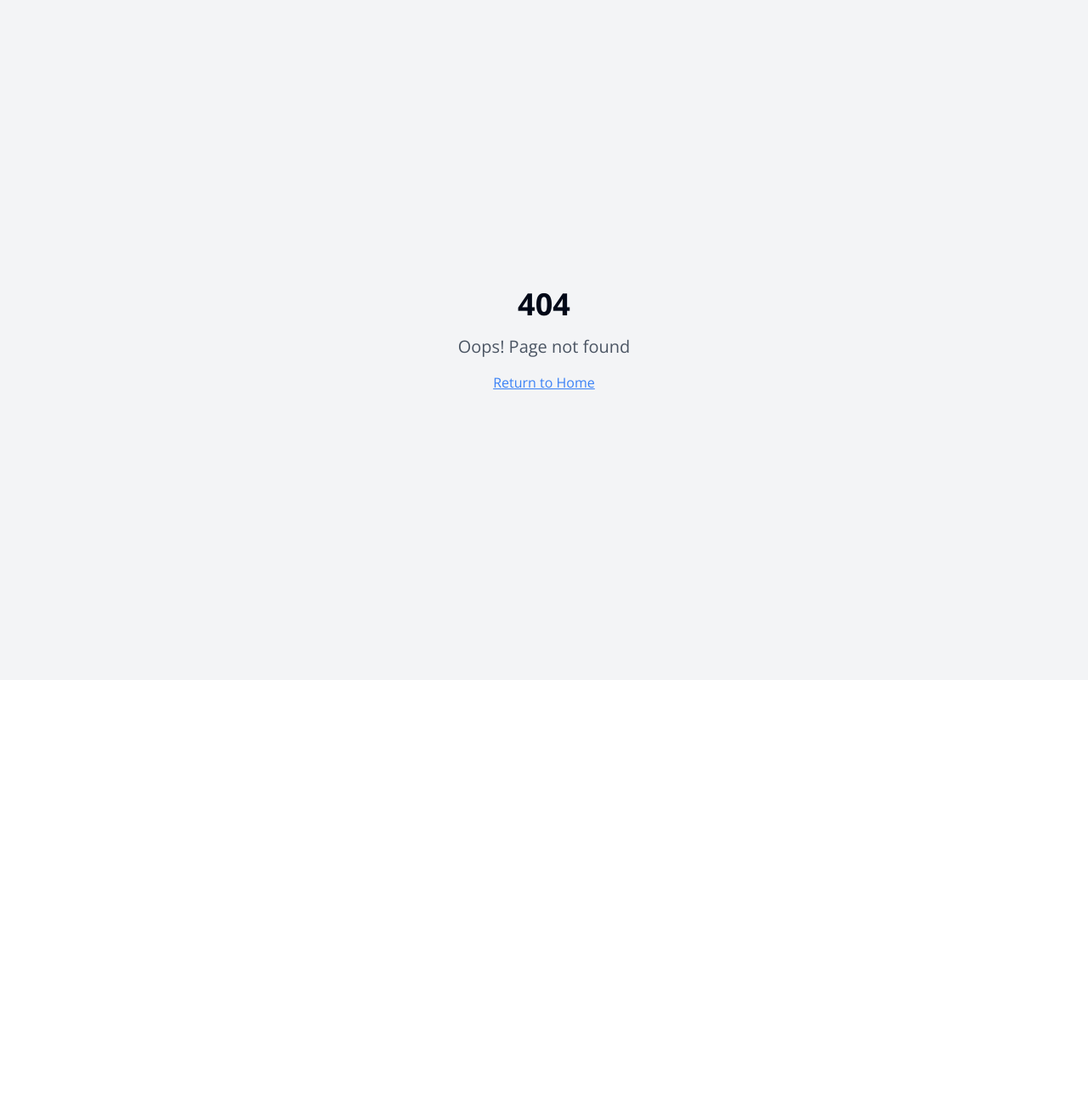
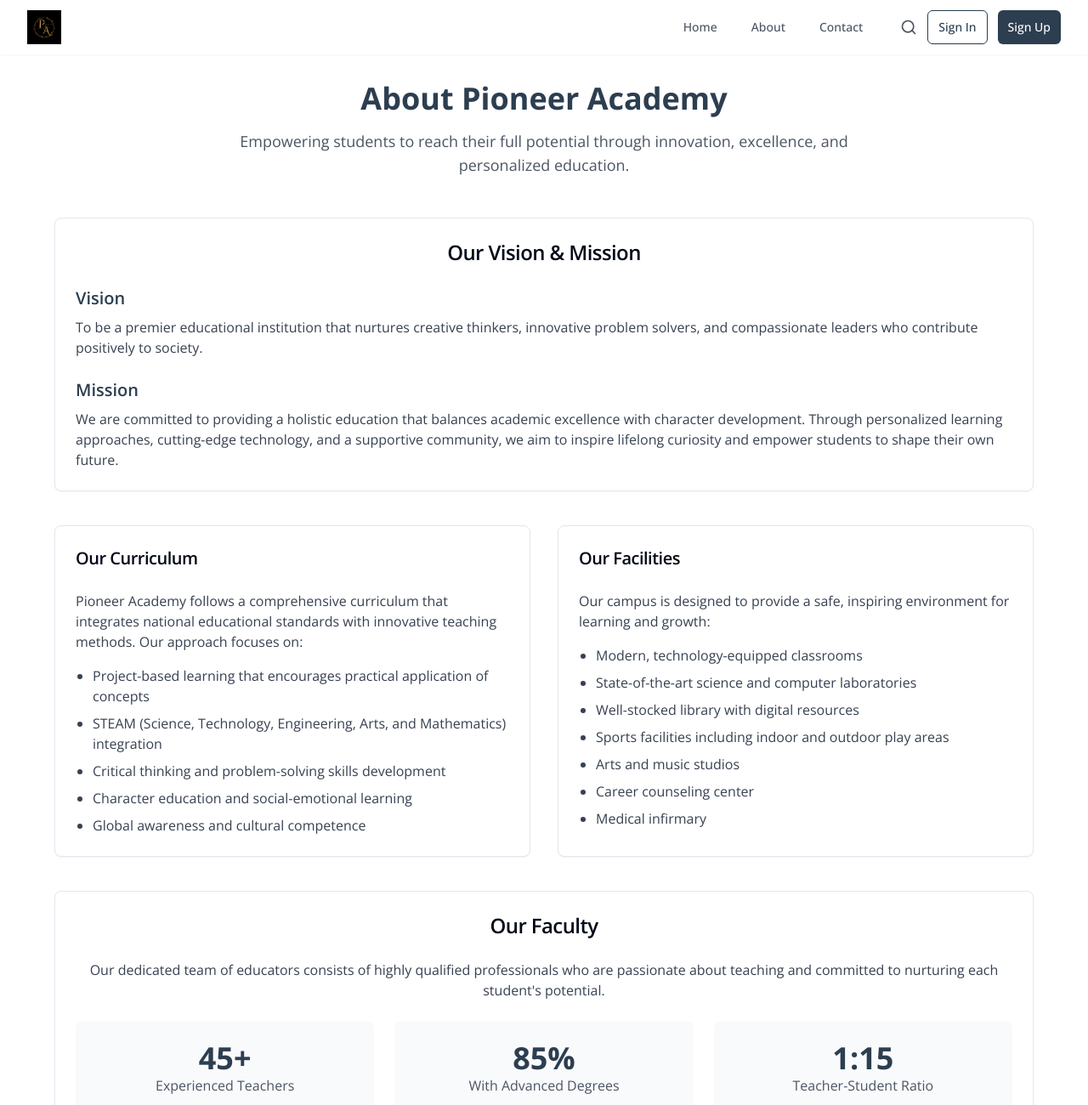
Before and after one commit to romanansdfi/pioneer-learn-verse, a React (Vite) app: page /about in a window 1280 px wide. Before the commit this address had no page. Shown: the top 1300 px of the page at 85% size. Before the commit the page ends 800 px from the top, so only its background shows below. Built offline with nearby package versions, Linux system fonts and the light colour scheme.

Commit message:
Refactor: Move about info to about page
Move about information from the home page to the about page. Update the logo.

```diff
--- a/src/App.tsx
+++ b/src/App.tsx
@@ -12,6 +12,7 @@ import CourseView from "./pages/CourseView";
 import Auth from "./pages/Auth";
 import NotFound from "./pages/NotFound";
 import Profile from "./pages/Profile";
+import About from "./pages/About";
 
 const queryClient = new QueryClient();
 
@@ -25,6 +26,7 @@ const App = () => (
           <Routes>
             <Route path="/" element={<Index />} />
             <Route path="/auth" element={<Auth />} />
+            <Route path="/about" element={<About />} />
             <Route path="/dashboard" element={
               <ProtectedRoute>
                 <Dashboard />
--- a/src/components/navbar/Navbar.tsx
+++ b/src/components/navbar/Navbar.tsx
@@ -80,7 +80,11 @@ const Navbar: React.FC = () => {
         <div className="flex justify-between items-center h-16">
           <div className="flex items-center">
             <Link to="/" className="flex-shrink-0 flex items-center">
-              <span className="text-pioneer-deep-blue text-xl font-bold">Pioneer<span className="text-pioneer-light-blue">Learn</span></span>
+              <img
+                src="/lovable-uploads/f436f794-4d90-41f3-99aa-aa0b42ebe828.png"
+                alt="Pioneer Academy Logo"
+                className="h-10 w-auto"
+              />
             </Link>
           </div>
 
--- /dev/null
+++ b/src/pages/About.tsx
@@ -0,0 +1,162 @@
+
+import React from 'react';
+import Navbar from '../components/navbar/Navbar';
+import { Card, CardContent, CardHeader, CardTitle } from '@/components/ui/card';
+
+const About: React.FC = () => {
+  return (
+    <div className="min-h-screen flex flex-col bg-white">
+      <Navbar />
+
+      <main className="flex-grow pt-24 pb-16 px-4 md:px-8">
+        <div className="max-w-6xl mx-auto">
+          <div className="text-center mb-12">
+            <h1 className="text-3xl md:text-4xl font-bold text-pioneer-deep-blue mb-4">About Pioneer Academy</h1>
+            <p className="text-lg text-gray-600 max-w-3xl mx-auto">
+              Empowering students to reach their full potential through innovation, excellence, and personalized education.
+            </p>
+          </div>
+
+          {/* School Vision & Mission */}
+          <Card className="mb-10">
+            <CardHeader>
+              <CardTitle className="text-2xl text-center">Our Vision & Mission</CardTitle>
+            </CardHeader>
+            <CardContent className="space-y-6">
+              <div>
+                <h3 className="text-xl font-semibold mb-2 text-pioneer-deep-blue">Vision</h3>
+                <p className="text-gray-700">
+                  To be a premier educational institution that nurtures creative thinkers, innovative problem solvers, and compassionate leaders who contribute positively to society.
+                </p>
+              </div>
+              <div>
+                <h3 className="text-xl font-semibold mb-2 text-pioneer-deep-blue">Mission</h3>
+                <p className="text-gray-700">
+                  We are committed to providing a holistic education that balances academic excellence with character development. Through personalized learning approaches, cutting-edge technology, and a supportive community, we aim to inspire lifelong curiosity and empower students to shape their own future.
+                </p>
+              </div>
+            </CardContent>
+          </Card>
+
+          {/* School Information */}
+          <div className="grid md:grid-cols-2 gap-8 mb-10">
+            <Card>
+              <CardHeader>
+                <CardTitle className="text-xl">Our Curriculum</CardTitle>
+              </CardHeader>
+              <CardContent className="space-y-4">
+                <p className="text-gray-700">
+                  Pioneer Academy follows a comprehensive curriculum that integrates national educational standards with innovative teaching methods. Our approach focuses on:
+                </p>
+                <ul className="list-disc pl-5 space-y-2 text-gray-700">
+                  <li>Project-based learning that encourages practical application of concepts</li>
+                  <li>STEAM (Science, Technology, Engineering, Arts, and Mathematics) integration</li>
+                  <li>Critical thinking and problem-solving skills development</li>
+                  <li>Character education and social-emotional learning</li>
+                  <li>Global awareness and cultural competence</li>
+                </ul>
+              </CardContent>
+            </Card>
+
+            <Card>
+              <CardHeader>
+                <CardTitle className="text-xl">Our Facilities</CardTitle>
+              </CardHeader>
+              <CardContent className="space-y-4">
+                <p className="text-gray-700">
+                  Our campus is designed to provide a safe, inspiring environment for learning and growth:
+                </p>
+                <ul className="list-disc pl-5 space-y-2 text-gray-700">
+                  <li>Modern, technology-equipped classrooms</li>
+                  <li>State-of-the-art science and computer laboratories</li>
+                  <li>Well-stocked library with digital resources</li>
+                  <li>Sports facilities including indoor and outdoor play areas</li>
+                  <li>Arts and music studios</li>
+                  <li>Career counseling center</li>
+                  <li>Medical infirmary</li>
+                </ul>
+              </CardContent>
+            </Card>
+          </div>
+
+          {/* Faculty Information */}
+          <Card className="mb-10">
+            <CardHeader>
+              <CardTitle className="text-2xl text-center">Our Faculty</CardTitle>
+            </CardHeader>
+            <CardContent>
+              <p className="text-gray-700 mb-6 text-center">
+                Our dedicated team of educators consists of highly qualified professionals who are passionate about teaching and committed to nurturing each student's potential.
+              </p>
+              <div className="grid sm:grid-cols-2 md:grid-cols-3 gap-6">
+                {/* Sample faculty stats */}
+                <div className="bg-gray-50 p-6 rounded-lg text-center">
+                  <p className="text-4xl font-bold text-pioneer-deep-blue">45+</p>
+                  <p className="text-gray-600">Experienced Teachers</p>
+                </div>
+                <div className="bg-gray-50 p-6 rounded-lg text-center">
+                  <p className="text-4xl font-bold text-pioneer-deep-blue">85%</p>
+                  <p className="text-gray-600">With Advanced Degrees</p>
+                </div>
+                <div className="bg-gray-50 p-6 rounded-lg text-center">
+                  <p className="text-4xl font-bold text-pioneer-deep-blue">1:15</p>
+                  <p className="text-gray-600">Teacher-Student Ratio</p>
+                </div>
+              </div>
+            </CardContent>
+          </Card>
+
+          {/* History */}
+          <Card>
+            <CardHeader>
+              <CardTitle className="text-2xl text-center">Our History</CardTitle>
+            </CardHeader>
+            <CardContent className="space-y-4">
+              <p className="text-gray-700">
+                Founded in 1995, Pioneer Academy began with a vision to create an educational institution that would prepare students not just for exams, but for life. Starting with just 50 students and 5 teachers, we have grown to become a leading school in the region.
+              </p>
+              <p className="text-gray-700">
+                Over the years, we have continuously evolved our teaching methodologies and expanded our facilities to provide the best possible education. Our alumni have gone on to excel in various fields, including medicine, engineering, arts, business, and public service.
+              </p>
+              <div className="grid sm:grid-cols-2 md:grid-cols-4 gap-4 mt-6">
+                <div className="bg-gray-50 p-4 rounded-lg text-center">
+                  <p className="text-3xl font-bold text-pioneer-deep-blue">1995</p>
+                  <p className="text-sm text-gray-600">Year Founded</p>
+                </div>
+                <div className="bg-gray-50 p-4 rounded-lg text-center">
+                  <p className="text-3xl font-bold text-pioneer-deep-blue">5000+</p>
+                  <p className="text-sm text-gray-600">Alumni Network</p>
+                </div>
+                <div className="bg-gray-50 p-4 rounded-lg text-center">
+                  <p className="text-3xl font-bold text-pioneer-deep-blue">25+</p>
+                  <p className="text-sm text-gray-600">Years of Excellence</p>
+                </div>
+                <div className="bg-gray-50 p-4 rounded-lg text-center">
+                  <p className="text-3xl font-bold text-pioneer-deep-blue">15</p>
+                  <p className="text-sm text-gray-600">National Awards</p>
+                </div>
+              </div>
+            </CardContent>
+          </Card>
+        </div>
+      </main>
+
+      <footer className="bg-pioneer-deep-blue text-white py-8 px-4 md:px-8 lg:px-16">
+        <div className="max-w-7xl mx-auto">
+          <div className="flex flex-col md:flex-row justify-between items-center">
+            <p className="text-gray-400 text-sm">
+              © {new Date().getFullYear()} Pioneer Academy. All rights reserved.
+            </p>
+            <div className="flex space-x-6 mt-4 md:mt-0">
+              <a href="#" className="text-gray-400 hover:text-white text-sm">Terms of Service</a>
+              <a href="#" className="text-gray-400 hover:text-white text-sm">Privacy Policy</a>
+              <a href="#" className="text-gray-400 hover:text-white text-sm">Contact Us</a>
+            </div>
+          </div>
+        </div>
+      </footer>
+    </div>
+  );
+};
+
+export default About;
```
Also changed, not shown: public/lovable-uploads/f436f794-4d90-41f3-99aa-aa0b42ebe828.png (added).
